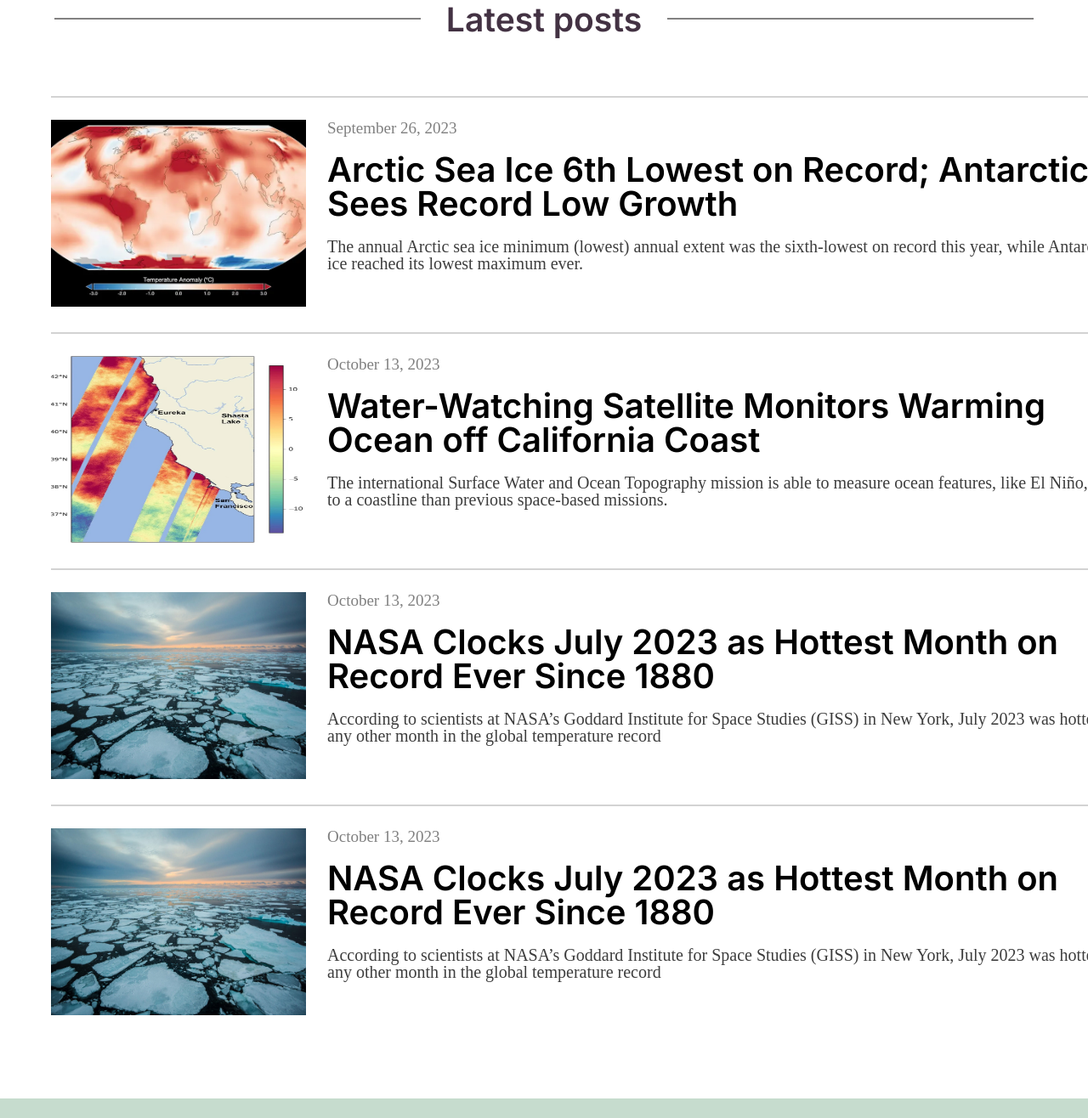
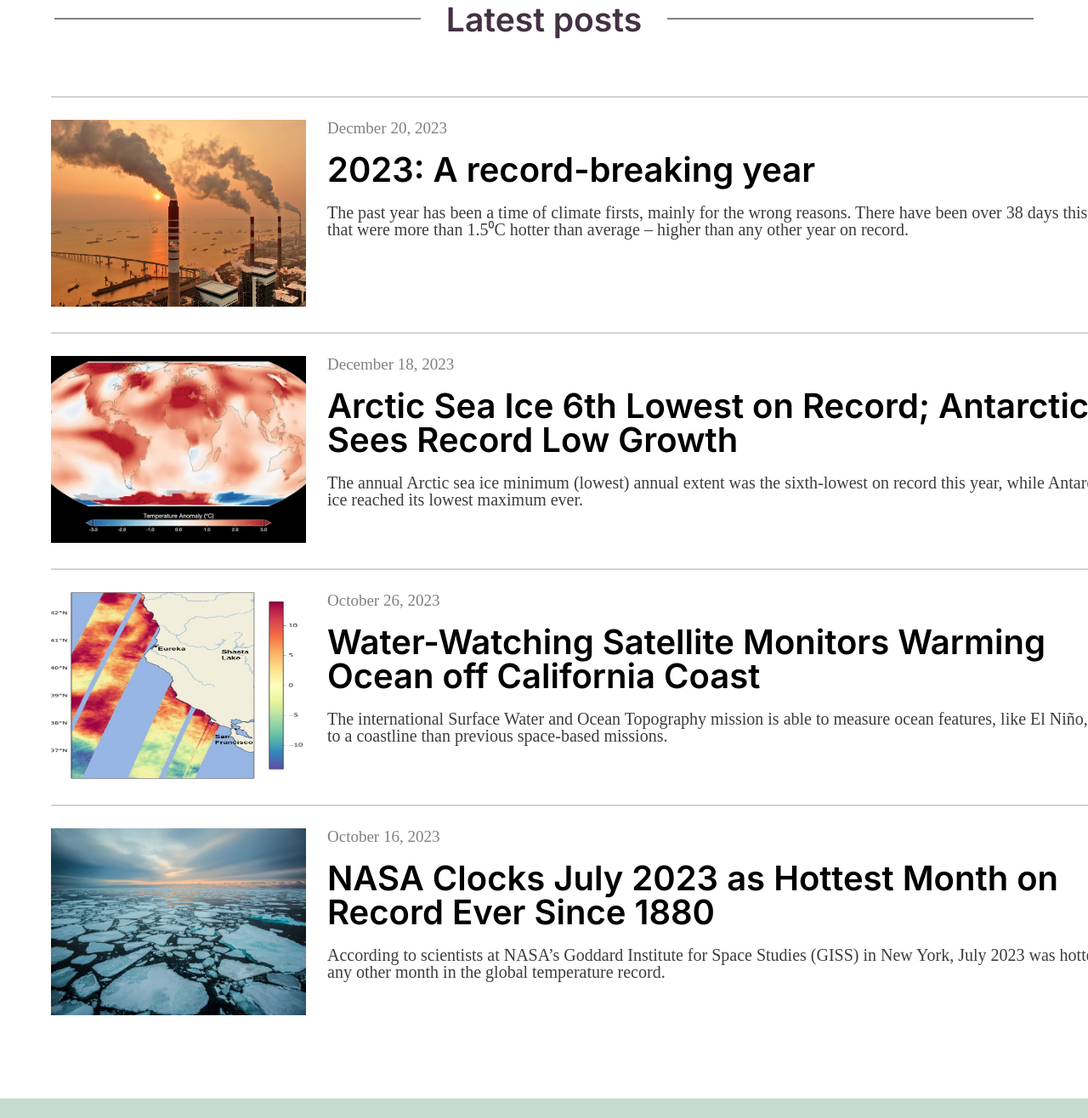
Before and after one commit to Telkaa/green-earth, a plain HTML site: page pages/news.html in a window 1280 px wide. Shown: the part 244-1560 px from the top of the page at 85% size. Drawn offline with Linux system fonts and the light colour scheme.

Commit message:
changes to news-page

```diff
--- a/pages/news.html
+++ b/pages/news.html
@@ -50,9 +50,20 @@
             </div>
         </div>
         <div class="the_news">
+            <img class="news-img" src="../images/_20220720_nid_global_warming.jpg">
+            <div class="news-texts">
+                <p class="Date">Decmber 20, 2023</p>
+                <a class="text-h" href="https://climate.copernicus.eu/2023-track-become-warmest-year-after-record-october">
+                    2023: A record-breaking year</a>
+                <p class="text-p">The past year has been a time of climate firsts, mainly for the wrong reasons.
+                There have been over 38 days this year that were more than 1.5⁰C hotter than average –
+                higher than any other year on record.</p>
+            </div>
+        </div>
+        <div class="the_news">
             <img class="news-img" src="../images/microsoftteams-image_26_640x480.webp">
             <div class="news-texts">
-                <p class="Date">September 26, 2023</p>
+                <p class="Date">December 18, 2023</p>
                 <a class="text-h" href="https://www.npolar.no/en/themes/climate-change-in-the-arctic/">
                 Arctic Sea Ice 6th Lowest on Record; Antarctic Sees Record Low Growth</a>
                 <p class="text-p">The annual Arctic sea ice minimum (lowest) annual extent was the sixth-lowest on record this year, while Antarctic sea ice reached its lowest maximum ever.</p>
@@ -61,7 +72,7 @@
         <div class="the_news">
             <img class="news-img" src="../images/oceanmap_image.webp2.jpg" style="width:500px;">
             <div class="news-texts">
-                <p class="Date">October 13, 2023</p>
+                <p class="Date">October 26, 2023</p>
                 <a class="text-h" href="https://www.whoi.edu/know-your-ocean/ocean-topics/climate-weather/ocean-warming/">
                 Water-Watching Satellite Monitors Warming Ocean off California Coast</a>
                 <p class="text-p">The international Surface Water and Ocean Topography mission is able to measure ocean features, like El Niño, closer to a coastline than previous space-based missions.</p>
@@ -70,19 +81,10 @@
         <div class="the_news">
             <img class="news-img" src="../images/Arctic-sea-ice.jpg">
             <div class="news-texts">
-                <p class="Date">October 13, 2023</p>
+                <p class="Date"> October 16, 2023</p>
                 <a class="text-h" href="https://climate.copernicus.eu/2023-track-become-warmest-year-after-record-october">
                 NASA Clocks July 2023 as Hottest Month on Record Ever Since 1880</a>
-                <p class="text-p">According to scientists at NASA’s Goddard Institute for Space Studies (GISS) in New York, July 2023 was hotter than any other month in the global temperature record</p>
-            </div>
-        </div>
-        <div class="the_news">
-            <img class="news-img" src="../images/Arctic-sea-ice.jpg">
-            <div class="news-texts">
-                <p class="Date">October 13, 2023</p>
-                <a class="text-h" href="https://climate.copernicus.eu/2023-track-become-warmest-year-after-record-october">
-                NASA Clocks July 2023 as Hottest Month on Record Ever Since 1880</a>
-                <p class="text-p">According to scientists at NASA’s Goddard Institute for Space Studies (GISS) in New York, July 2023 was hotter than any other month in the global temperature record</p>
+                <p class="text-p">According to scientists at NASA’s Goddard Institute for Space Studies (GISS) in New York, July 2023 was hotter than any other month in the global temperature record.</p>
             </div>
         </div>
     </section>
```
Also changed, not shown: images/_20220720_nid_global_warming.jpg (added).
